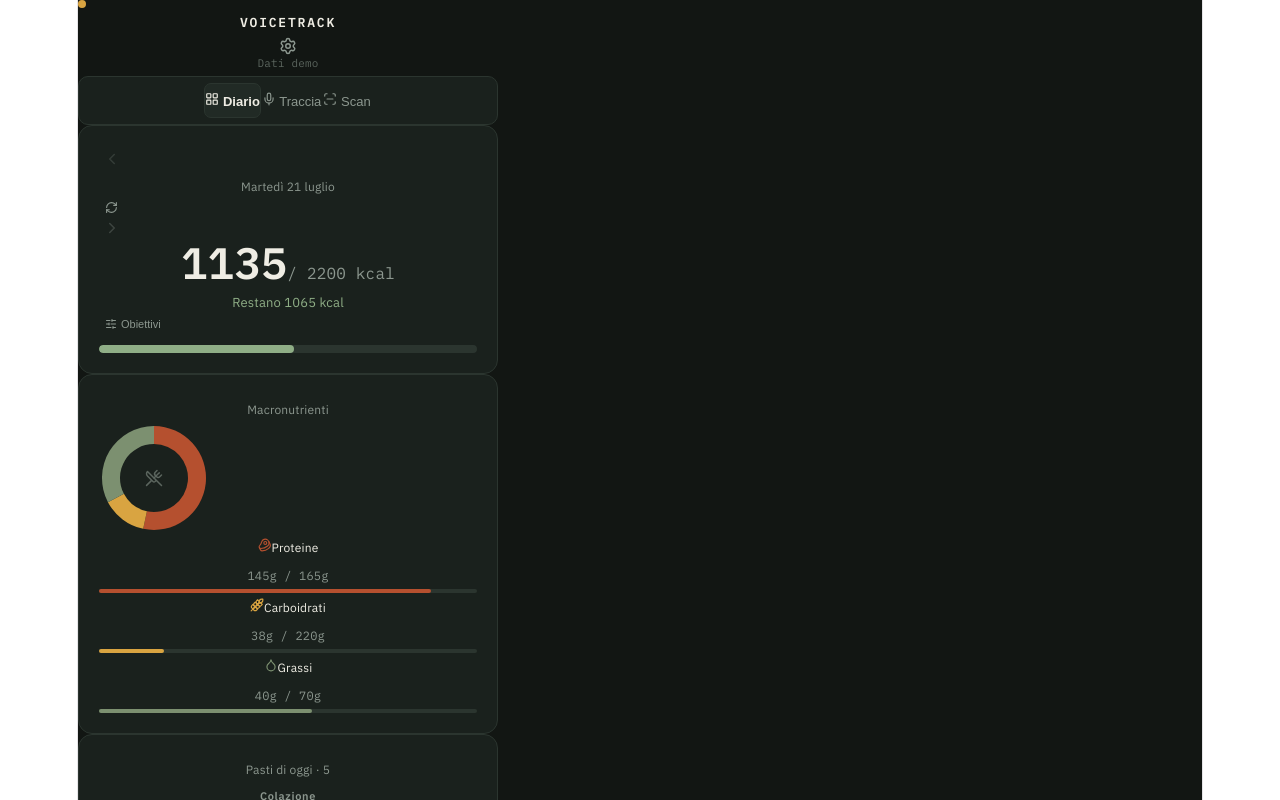
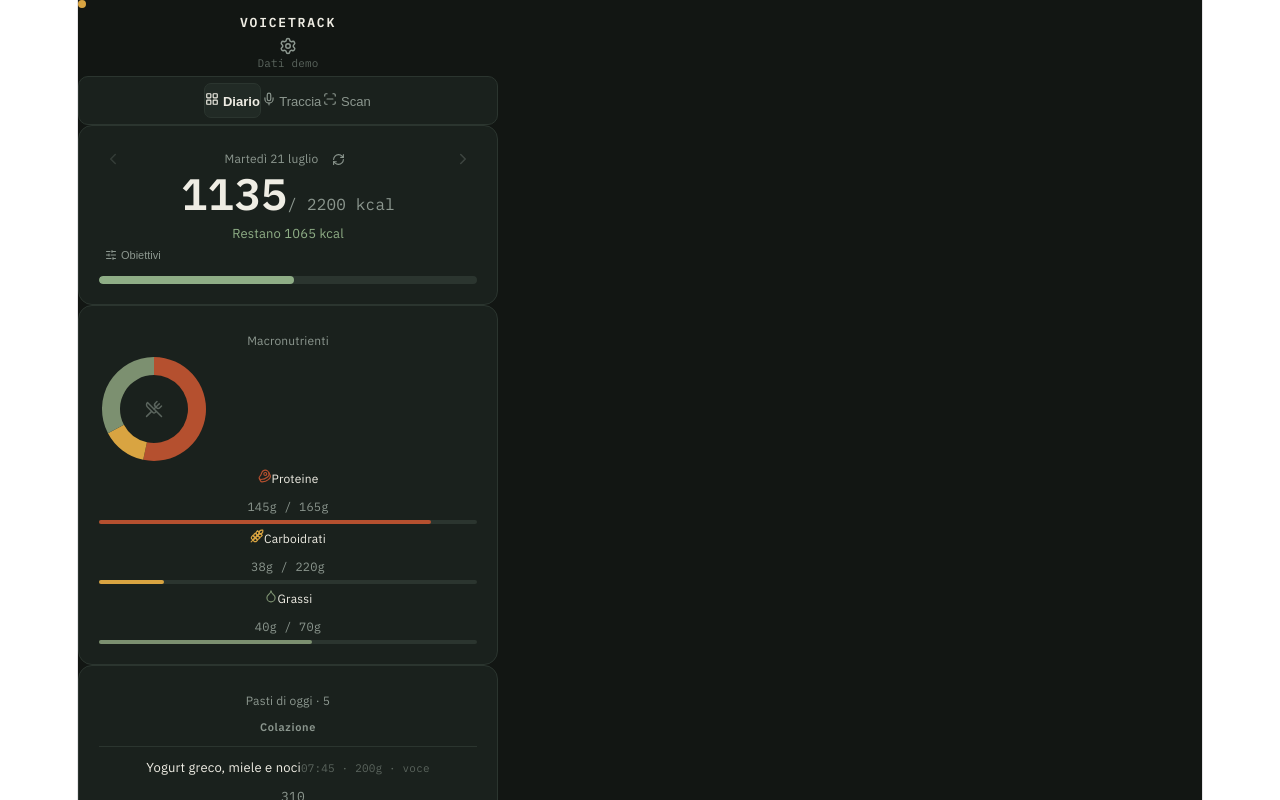
Before and after one commit to leonrosso/voicetrack, a React (Vite) app in the folder frontend/: page / in a window 1280 px wide. Shown: the top 800 px of the page. Built offline with nearby package versions, Linux system fonts and the light colour scheme.

Commit message:
frontend: fix centratura label data nell'header (grid 28px/1fr/28px invece di flex justify-between)

```diff
--- a/frontend/src/App.jsx
+++ b/frontend/src/App.jsx
@@ -1094,16 +1094,16 @@ export default function VoiceTrackDashboard() {
 
         {/* Hero readout */}
         <div style={{ background: C.surface, border: `1px solid ${C.line}`, borderRadius: '14px', padding: '20px' }}>
-          <div className="flex items-center justify-between">
+          <div style={{ display: 'grid', gridTemplateColumns: '28px 1fr 28px', alignItems: 'center' }}>
             <button
               onClick={() => setDayOffset((o) => o - 1)}
               disabled={!config.apiUrl}
               aria-label="Giorno precedente"
-              style={{ background: 'transparent', border: 'none', color: config.apiUrl ? C.inkMuted : C.inkFaint, cursor: config.apiUrl ? 'pointer' : 'default', padding: '4px', display: 'flex', opacity: config.apiUrl ? 1 : 0.4 }}
+              style={{ background: 'transparent', border: 'none', color: config.apiUrl ? C.inkMuted : C.inkFaint, cursor: config.apiUrl ? 'pointer' : 'default', padding: '4px', display: 'flex', justifyContent: 'center', width: '28px', flexShrink: 0, opacity: config.apiUrl ? 1 : 0.4 }}
             >
               <ChevronLeft size={18} />
             </button>
-            <div className="flex items-center" style={{ gap: '8px' }}>
+            <div style={{ display: 'flex', alignItems: 'center', justifyContent: 'center', gap: '8px' }}>
               <span style={{ fontSize: '12px', color: dayOffset === 0 ? C.inkMuted : C.ink }}>
                 {dayOffset === 0 ? dayLabel() : dayLabel(selectedDate)}
               </span>
@@ -1121,7 +1121,7 @@ export default function VoiceTrackDashboard() {
               onClick={() => setDayOffset((o) => Math.min(o + 1, 0))}
               disabled={dayOffset === 0}
               aria-label="Giorno successivo"
-              style={{ background: 'transparent', border: 'none', color: C.inkMuted, cursor: dayOffset === 0 ? 'default' : 'pointer', padding: '4px', display: 'flex', opacity: dayOffset === 0 ? 0.3 : 1 }}
+              style={{ background: 'transparent', border: 'none', color: C.inkMuted, cursor: dayOffset === 0 ? 'default' : 'pointer', padding: '4px', display: 'flex', justifyContent: 'center', width: '28px', flexShrink: 0, opacity: dayOffset === 0 ? 0.3 : 1 }}
             >
               <ChevronRight size={18} />
             </button>
```
Also changed, not shown: 1 other file (tests, documents, lock files or other folders).
